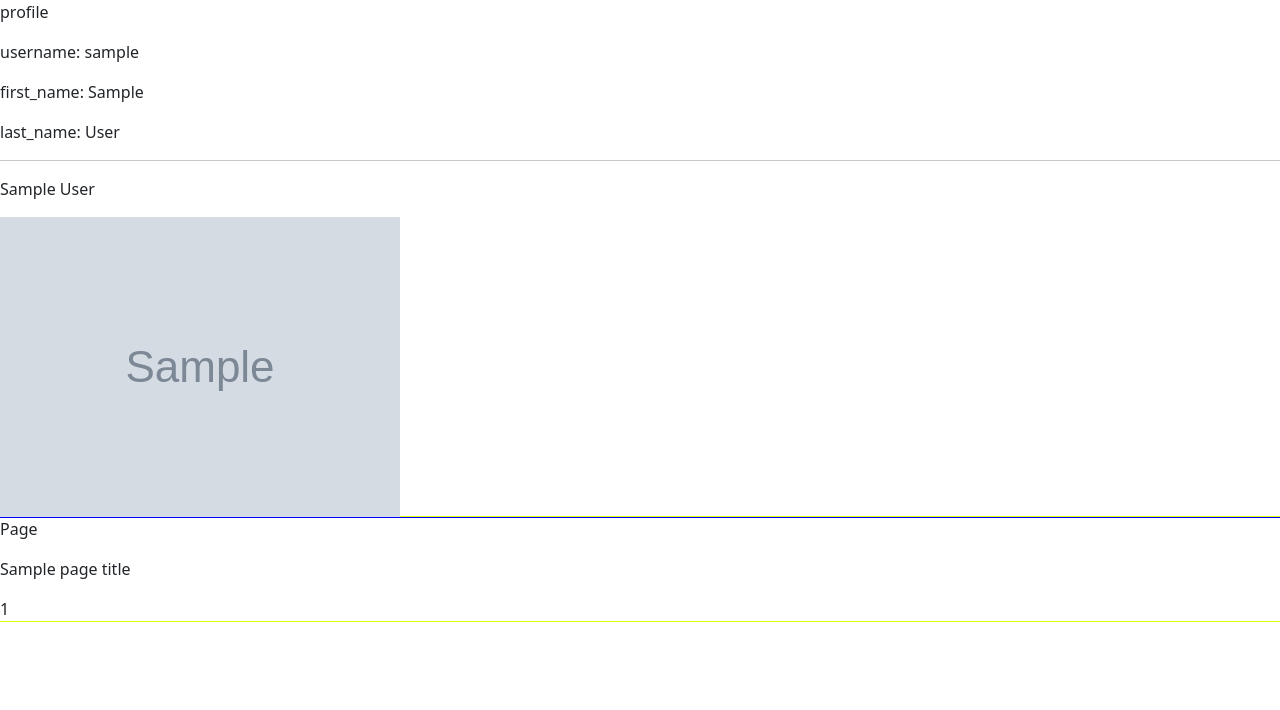
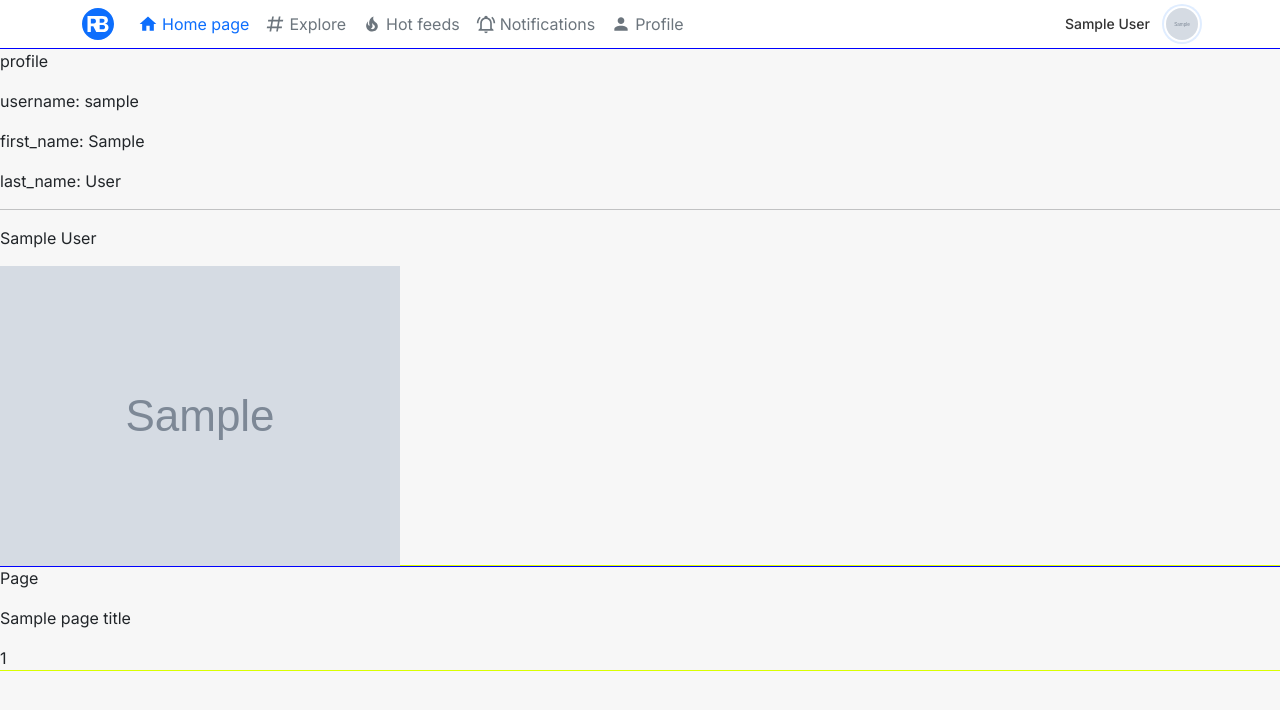
Before and after one commit to Qetu987/glib_social, a Django app: template templates/posts/home.html in a window 1280 px wide. Shown: the top 710 px of the page. Run offline with Django 5.2, Linux system fonts and the light colour scheme; the template is opened without the code that fills it: most values are stand-ins (such as "Sample title", 1, 10 or a date in 2020); grey boxes marked "Sample" are stand-in pictures.

Commit message:
Create header in templates

```diff
--- /dev/null
+++ b/static/css/index.css
@@ -0,0 +1,42 @@
+*{
+	font-family: "Inter", sans-serif !important;
+}
+
+
+.nav_btn{
+	display: flex;
+	gap: 4px;
+	align-items: center;
+	color: #6C757D;
+	transition: .3s;
+	white-space: nowrap;
+	text-decoration: none;
+
+
+	svg{
+		width: 20px;
+		height: 20px;
+		fill: #6C757D;
+	}
+
+	*{
+		margin: 0;
+	}
+
+
+	&.active{
+		color: #0D6EFD;
+
+		svg{
+			fill: #0D6EFD;
+		}
+	}
+
+	&:hover{
+		color: #0D6EFD;
+
+		svg{
+			fill: #0D6EFD;
+		}
+	}
+}
--- a/templates/base.html
+++ b/templates/base.html
@@ -5,12 +5,22 @@
 <head>
     <meta charset="UTF-8">
     <meta name="viewport" content="width=device-width, initial-scale=1.0">
+    <!-- !!! звернути на це увагу !!! -->
     <title>Document</title>
 
-    <link href="https://cdn.jsdelivr.net/npm/bootstrap@5.0.2/dist/css/bootstrap.min.css" rel="stylesheet" integrity="sha384-EVSTQN3/azprG1Anm3QDgpJLIm9Nao0Yz1ztcQTwFspd3yD65VohhpuuCOmLASjC" crossorigin="anonymous">
+    <!-- Шрифти -->
+    <link rel="preconnect" href="https://fonts.googleapis.com">
+    <link rel="preconnect" href="https://fonts.gstatic.com" crossorigin>
+    <link href="https://fonts.googleapis.com/css2?family=Inter:ital,opsz,wght@0,14..32,100..900;1,14..32,100..900&display=swap" rel="stylesheet">
+
+    <!-- bootstrap -->
+    <link href="https://cdn.jsdelivr.net/npm/bootstrap@5.3.8/dist/css/bootstrap.min.css" rel="stylesheet" integrity="sha384-sRIl4kxILFvY47J16cr9ZwB07vP4J8+LH7qKQnuqkuIAvNWLzeN8tE5YBujZqJLB" crossorigin="anonymous">
+
+    <!-- custom css -->
     <link rel="stylesheet" href="{% static 'css/base.css' %}">
+    <link rel="stylesheet" href="{% static 'css/index.css' %}">
 </head>
-<body>
+<body class="" style="background: #f7f7f7;">
     {% block header %}
     {% endblock %}
 
@@ -20,6 +30,6 @@
     {% block footer %}
     {% endblock %}
 
-    <script src="https://cdn.jsdelivr.net/npm/bootstrap@5.0.2/dist/js/bootstrap.bundle.min.js" integrity="sha384-MrcW6ZMFYlzcLA8Nl+NtUVF0sA7MsXsP1UyJoMp4YLEuNSfAP+JcXn/tWtIaxVXM" crossorigin="anonymous"></script>
+    <script src="https://cdn.jsdelivr.net/npm/bootstrap@5.3.8/dist/js/bootstrap.bundle.min.js" integrity="sha384-FKyoEForCGlyvwx9Hj09JcYn3nv7wiPVlz7YYwJrWVcXK/BmnVDxM+D2scQbITxI" crossorigin="anonymous"></script>
 </body>
 </html>
--- /dev/null
+++ b/templates/include/misc/header/header.html
@@ -0,0 +1,12 @@
+<header class="bg-white border-bottom py-2">
+    <div class="container d-flex justify-content-between align-items-center">
+        <div class="d-flex align-items-center gap-4">
+            {% include 'include/misc/header/logo.html' %}
+            {% include 'include/misc/header/nav.html' %}
+        </div>
+
+        <div class="d-flex gap-3 align-items-center">
+            {% include 'include/misc/header/profile.html' %}
+        </div>
+    </div>
+</header>
--- /dev/null
+++ b/templates/include/misc/header/logo.html
@@ -0,0 +1,6 @@
+<svg width="32" height="32" viewBox="0 0 32 32" xmlns="http://www.w3.org/2000/svg">
+    <path d="M8.83573 15.6094H11.1006C11.7375 15.6094 12.2665 15.5208 12.6876 15.3438C13.1088 15.1667 13.422 14.901 13.6275 14.5469C13.838 14.1927 13.9433 13.7526 13.9433 13.2266C13.9433 12.6953 13.838 12.2474 13.6275 11.8828C13.422 11.5182 13.1062 11.2422 12.6799 11.0547C12.2588 10.862 11.7272 10.7656 11.0852 10.7656H8.83573V15.6094Z" fill="#0D6EFD"/>
+    <path d="M20.3832 21.2344H17.6638V16.9844H20.4602C20.9944 16.9844 21.454 17.0807 21.8392 17.2734C22.2295 17.4661 22.53 17.7318 22.7406 18.0703C22.9511 18.4089 23.0564 18.7995 23.0564 19.2422C23.0564 19.8464 22.8433 20.3307 22.417 20.6953C21.9907 21.0547 21.3128 21.2344 20.3832 21.2344Z" fill="#0D6EFD"/>
+    <path d="M20.1367 14.6953H17.6638V10.7344H20.1983C20.9379 10.7344 21.508 10.9115 21.9086 11.2656C22.3143 11.6198 22.5171 12.0859 22.5171 12.6641C22.5171 13.0859 22.4119 13.4479 22.2013 13.75C21.9959 14.0521 21.7134 14.2865 21.3539 14.4531C20.9995 14.6146 20.5938 14.6953 20.1367 14.6953Z" fill="#0D6EFD"/>
+    <path fill-rule="evenodd" clip-rule="evenodd" d="M16 32C24.8366 32 32 24.8366 32 16C32 7.16344 24.8366 0 16 0C7.16344 0 0 7.16344 0 16C0 24.8366 7.16344 32 16 32ZM5.5 8V24H8.83573V18.3281H11.2707L14.2592 24H21.0688C22.2501 24 23.2439 23.8073 24.0502 23.4219C24.8565 23.0365 25.4651 22.513 25.876 21.8516C26.292 21.1849 26.5 20.4271 26.5 19.5781C26.5 18.7917 26.3357 18.1146 26.007 17.5469C25.6783 16.974 25.2494 16.5286 24.7204 16.2109C24.1966 15.8932 23.6342 15.7214 23.0333 15.6953V15.5391C23.5828 15.4141 24.0707 15.2031 24.497 14.9062C24.9284 14.6042 25.2674 14.2188 25.5139 13.75C25.7604 13.276 25.8837 12.7266 25.8837 12.1016C25.8837 11.2995 25.6885 10.5911 25.2982 9.97656C24.9079 9.35677 24.325 8.8724 23.5495 8.52344C22.7739 8.17448 21.8058 8 20.6451 8H14.328C13.735 8.00007 13.3315 8.00005 12.8209 8.00003L5.5 8Z" fill="#0D6EFD"/>
+</svg>
--- /dev/null
+++ b/templates/include/misc/header/nav.html
@@ -0,0 +1,38 @@
+<nav class="d-flex gap-3">
+
+    <a href="" class="nav_btn active">
+        <svg viewBox="0 0 20 20" xmlns="http://www.w3.org/2000/svg">
+            <path d="M8.33268 16.6667V11.6667H11.666V16.6667H15.8327V10H18.3327L9.99935 2.5L1.66602 10H4.16602V16.6667H8.33268Z" fill="#0D6EFD"/>
+        </svg>
+        <p>Home page</p>
+    </a>
+
+    <a href="" class="nav_btn">
+        <svg viewBox="0 0 20 20" xmlns="http://www.w3.org/2000/svg">
+            <path d="M4.50924 17.5L5.10091 14.1667H1.76758L2.05924 12.5H5.39258L6.27591 7.5H2.94258L3.23424 5.83333H6.56758L7.15925 2.5H8.82591L8.23424 5.83333H13.2342L13.8259 2.5H15.4926L14.9009 5.83333H18.2342L17.9426 7.5H14.6092L13.7259 12.5H17.0592L16.7676 14.1667H13.4342L12.8426 17.5H11.1759L11.7676 14.1667H6.76758L6.17591 17.5H4.50924ZM7.94258 7.5L7.05925 12.5H12.0592L12.9426 7.5H7.94258Z" />
+        </svg>
+        <p>Explore</p>
+    </a>
+
+    <a href="" class="nav_btn">
+        <svg viewBox="0 0 20 20" xmlns="http://www.w3.org/2000/svg">
+            <path d="M14.7167 9.33333C14.525 9.08333 14.2917 8.86667 14.075 8.65C13.5167 8.15 12.8834 7.79167 12.35 7.26667C11.1084 6.05 10.8334 4.04167 11.625 2.5C10.8334 2.69167 10.1417 3.125 9.55004 3.6C7.39171 5.33333 6.54171 8.39167 7.55837 11.0167C7.59171 11.1 7.62504 11.1833 7.62504 11.2917C7.62504 11.475 7.50004 11.6417 7.33337 11.7083C7.14171 11.7917 6.94171 11.7417 6.78337 11.6083C6.7358 11.569 6.69619 11.5209 6.66671 11.4667C5.72504 10.275 5.57504 8.56667 6.20837 7.2C4.81671 8.33333 4.05837 10.25 4.16671 12.0583C4.21671 12.475 4.26671 12.8917 4.40837 13.3083C4.52504 13.8083 4.75004 14.3083 5.00004 14.75C5.90004 16.1917 7.45837 17.225 9.13337 17.4333C10.9167 17.6583 12.825 17.3333 14.1917 16.1C15.7167 14.7167 16.25 12.5 15.4667 10.6L15.3584 10.3833C15.1834 10 14.7167 9.33333 14.7167 9.33333ZM12.0834 14.5833C11.85 14.7833 11.4667 15 11.1667 15.0833C10.2334 15.4167 9.30004 14.95 8.75004 14.4C9.74171 14.1667 10.3334 13.4333 10.5084 12.6917C10.65 12.025 10.3834 11.475 10.275 10.8333C10.175 10.2167 10.1917 9.69167 10.4167 9.11667C10.575 9.43333 10.7417 9.75 10.9417 10C11.5834 10.8333 12.5917 11.2 12.8084 12.3333C12.8417 12.45 12.8584 12.5667 12.8584 12.6917C12.8834 13.375 12.5834 14.125 12.0834 14.5833Z" />
+        </svg>
+        <p>Hot feeds</p>
+    </a>
+
+    <a href="" class="nav_btn">
+        <svg viewBox="0 0 20 20" xmlns="http://www.w3.org/2000/svg">
+            <path d="M8.334 17.5001H11.6673C11.6673 17.9421 11.4917 18.366 11.1792 18.6786C10.8666 18.9912 10.4427 19.1667 10.0007 19.1667C9.55864 19.1667 9.13472 18.9912 8.82216 18.6786C8.50959 18.366 8.334 17.9421 8.334 17.5001ZM17.5007 15.8334V16.6667H2.50067V15.8334L4.16733 14.1667V9.16675C4.16733 6.58341 5.859 4.30841 8.334 3.57508V3.33341C8.334 2.89139 8.50959 2.46746 8.82216 2.1549C9.13472 1.84234 9.55864 1.66675 10.0007 1.66675C10.4427 1.66675 10.8666 1.84234 11.1792 2.1549C11.4917 2.46746 11.6673 2.89139 11.6673 3.33341V3.57508C14.1423 4.30841 15.834 6.58341 15.834 9.16675V14.1667L17.5007 15.8334ZM14.1673 9.16675C14.1673 8.06168 13.7283 7.00187 12.9469 6.22047C12.1655 5.43907 11.1057 5.00008 10.0007 5.00008C8.8956 5.00008 7.83579 5.43907 7.05439 6.22047C6.27299 7.00187 5.834 8.06168 5.834 9.16675V15.0001H14.1673V9.16675ZM16.459 2.65841L15.2757 3.84175C15.9805 4.53793 16.5401 5.3671 16.922 6.28118C17.304 7.19527 17.5006 8.17608 17.5007 9.16675H19.1673C19.1673 6.72508 18.2007 4.37508 16.459 2.65841ZM0.834 9.16675H2.50067C2.50067 7.16675 3.30067 5.25008 4.72567 3.84175L3.54233 2.65841C2.68223 3.50972 1.99989 4.52347 1.53495 5.64076C1.07001 6.75804 0.831747 7.95659 0.834 9.16675Z"/>
+        </svg>
+        <p>Notifications</p>
+    </a>
+
+    <a href="" class="nav_btn">
+        <svg viewBox="0 0 20 20" xmlns="http://www.w3.org/2000/svg">
+            <path d="M10.0007 3.33325C10.8847 3.33325 11.7326 3.68444 12.3577 4.30956C12.9828 4.93468 13.334 5.78253 13.334 6.66659C13.334 7.55064 12.9828 8.39849 12.3577 9.02361C11.7326 9.64873 10.0007 9.99992 10.0007 9.99992C9.1166 9.99992 8.26875 9.64873 7.64363 9.02361C7.01851 8.39849 6.66732 7.55064 6.66732 6.66659C6.66732 5.78253 7.01851 4.93468 7.64363 4.30956C8.26875 3.68444 9.1166 3.33325 10.0007 3.33325ZM10.0007 11.6666C13.684 11.6666 16.6673 13.1583 16.6673 14.9999V16.6666H3.33398V14.9999C3.33398 13.1583 6.31732 11.6666 10.0007 11.6666Z"/>
+        </svg>
+        <p>Profile</p>
+    </a>
+
+</nav>
--- /dev/null
+++ b/templates/include/misc/header/profile.html
@@ -0,0 +1,34 @@
+{% load static %}
+
+<div class="dropdown">
+    <div class="d-flex gap-3 align-items-center" style="cursor: pointer;" id="profileDropdown" data-bs-toggle="dropdown" aria-expanded="false">
+        <h6 class="m-0 " style="font-size: 14px; font-weight: 500; color: #333;" >
+            {% if user_data.first_name or user_data.last_name %}
+                {{ user_data.first_name }} {{ user_data.last_name}}
+            {% else %}
+                @{{ user_data.username }}
+            {% endif %}
+        </h6>
+
+        {% if user_data.avatar %}
+            <img src="{{ user_data.avatar.url }}" alt="Аватарка" class="rounded-circle" style="width: 32px; height: 32px; object-fit: cover; box-shadow: 0 0 0 2px #fff, 0 0 0 4px #0d6efd20;">
+        {% else %}
+            <img src="{% static 'img/profile_img.png' %}" alt="Дефолтная аватарка" class="rounded-circle" style="width: 32px; height: 32px; object-fit: cover; box-shadow: 0 0 0 2px #fff, 0 0 0 4px #0d6efd20;">
+        {% endif %}
+    </div>
+
+    <div class="dropdown-menu dropdown-menu-end shadow-sm border p-2 mt-2" style="border-radius: 12px; min-width: 170px;" aria-labelledby="profileDropdown">
+        <a class="dropdown-item py-2 px-3 rounded d-flex align-items-center gap-2 small" style="transition: all 0.2s;" href="#">
+            My Profile
+        </a>
+        <a class="dropdown-item py-2 px-3 rounded d-flex align-items-center gap-2 small" style="transition: all 0.2s;" href="#">
+            Favorites
+        </a>
+        <a class="dropdown-item py-2 px-3 rounded d-flex align-items-center gap-2 small" style="transition: all 0.2s;" href="#">
+            Settings
+        </a>
+        <a class="dropdown-item py-2 px-3 rounded d-flex align-items-center gap-2 small text-danger" style="transition: all 0.2s; font-weight: 500; background-color: transparent;" href="#">
+            Log Out
+        </a>
+    </div>
+</div>
--- a/templates/posts/home.html
+++ b/templates/posts/home.html
@@ -1,4 +1,4 @@
-{% extends 'base.html' %}
+{% extends 'posts/page_layout.html' %}
 
 
 {% block content %}
--- /dev/null
+++ b/templates/posts/page_layout.html
@@ -0,0 +1,8 @@
+{% extends 'base.html' %}
+
+{% block header %}
+    {% include 'include/misc/header/header.html' %}
+{% endblock %}
+
+{% block footer %}
+{% endblock %}
```
Also changed, not shown: templates/base_1.html (deleted, +0 -31 lines), static/img/profile_img.png (added).
